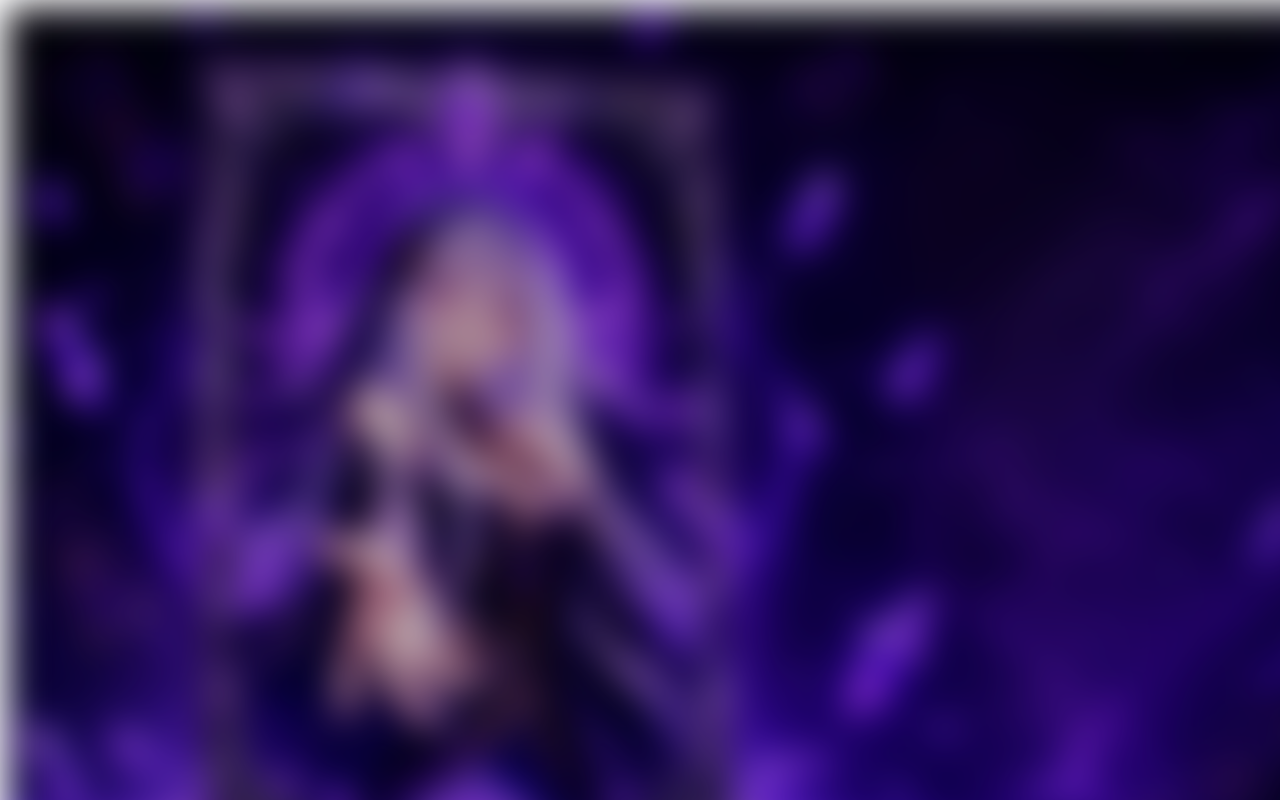
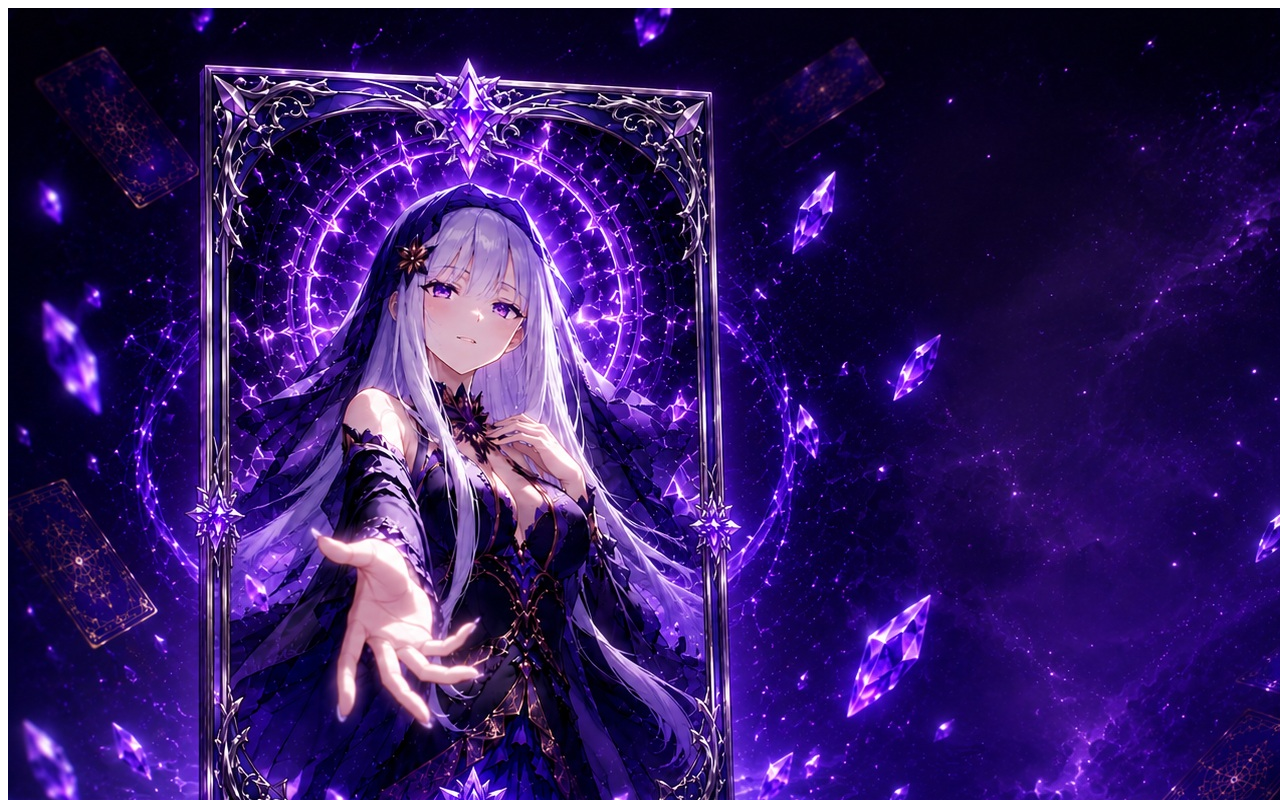
Before and after one commit to BanhKhuc04/contact.vanhkhuc, a React (Vite) app: page / in a window 1280 px wide. Shown: the top 800 px of the page. Built offline with nearby package versions, Linux system fonts and the light colour scheme; the HTML template or start-up script is replaced by a standard one.

Commit message:
refine scene media and audio behavior

```diff
--- a/src/App.jsx
+++ b/src/App.jsx
@@ -6,6 +6,7 @@
 import MobileBlocker from './components/MobileBlocker'
 
 export default function App() {
+  const AUDIO_PREFERENCE_KEY = 'satella-audio-enabled'
   const [sceneState, setSceneState] = useState('idle')
   const [isTransitioning, setIsTransitioning] = useState(false)
   const [isAudioPlaying, setIsAudioPlaying] = useState(false)
@@ -18,26 +19,11 @@
 
   const imageRef = useRef(null)
   const videoRef = useRef(null)
-  const fillImageRef = useRef(null)
-  const fillVideoRef = useRef(null)
   const mistRef = useRef(null)
   const dissolveRef = useRef(null)
   const softGlowRef = useRef(null)
   const audioRef = useRef(null)
-
-  const baseFilters = {
-    image: 'brightness(0.9) saturate(1.08)',
-    video: 'brightness(0.9) saturate(1.08)',
-    fillImage: 'blur(18px) brightness(0.74) saturate(1.18)',
-    fillVideo: 'blur(18px) brightness(0.74) saturate(1.18)',
-  }
-
-  const softenFilters = {
-    image: 'blur(10px) brightness(1.03) saturate(1.04)',
-    video: 'blur(10px) brightness(1.03) saturate(1.04)',
-    fillImage: 'blur(28px) brightness(0.86) saturate(1.14)',
-    fillVideo: 'blur(28px) brightness(0.86) saturate(1.14)',
-  }
+  const audioPreferenceRef = useRef(true)
 
   const setScene = useCallback((nextScene) => {
     sceneStateRef.current = nextScene
@@ -49,47 +35,25 @@
     setIsTransitioning(nextValue)
   }, [])
 
-  const setMediaOpacity = useCallback((imageOpacity, videoOpacity) => {
-    const imageTargets = [fillImageRef.current, imageRef.current].filter(Boolean)
-    const videoTargets = [fillVideoRef.current, videoRef.current].filter(Boolean)
+  const persistAudioPreference = useCallback((nextValue) => {
+    audioPreferenceRef.current = nextValue
+    window.localStorage.setItem(AUDIO_PREFERENCE_KEY, String(nextValue))
+  }, [AUDIO_PREFERENCE_KEY])
 
-    if (imageTargets.length) {
-      gsap.set(imageTargets, { opacity: imageOpacity })
-    }
-
-    if (videoTargets.length) {
-      gsap.set(videoTargets, { opacity: videoOpacity })
-    }
-  }, [])
-
-  const resetVideos = useCallback(() => {
-    ;[videoRef.current, fillVideoRef.current].forEach((media) => {
-      if (!media) return
-      try {
-        media.pause()
-        media.currentTime = 0
-      } catch {
-        // Ignore media reset failures from an interrupted playback.
-      }
-    })
-  }, [])
-
-  const restoreSceneFilters = useCallback(() => {
+  const resetSceneVisuals = useCallback(() => {
     if (imageRef.current) {
-      gsap.set(imageRef.current, { filter: baseFilters.image })
+      gsap.set(imageRef.current, { opacity: 1, filter: 'none' })
     }
 
     if (videoRef.current) {
-      gsap.set(videoRef.current, { filter: baseFilters.video })
+      gsap.set(videoRef.current, { opacity: 0, filter: 'none' })
     }
 
-    if (fillImageRef.current) {
-      gsap.set(fillImageRef.current, { filter: baseFilters.fillImage })
-    }
-
-    if (fillVideoRef.current) {
-      gsap.set(fillVideoRef.current, { filter: baseFilters.fillVideo })
-    }
+    ;[mistRef.current, dissolveRef.current, softGlowRef.current]
+      .filter(Boolean)
+      .forEach((target) => {
+        gsap.set(target, { opacity: 0 })
+      })
   }, [])
 
   useEffect(() => {
@@ -115,11 +79,22 @@
     const audio = audioRef.current
     if (!audio) return
 
-    audio.volume = 0.48
+    const savedPreference = window.localStorage.getItem(AUDIO_PREFERENCE_KEY)
+    const shouldAutoPlay = savedPreference !== 'false'
+
+    audioPreferenceRef.current = shouldAutoPlay
+    audio.volume = 0.3
+
+    if (!shouldAutoPlay) {
+      setIsAudioPlaying(false)
+      setAudioLocked(false)
+      return
+    }
 
     audio
       .play()
       .then(() => {
+        persistAudioPreference(true)
         setIsAudioPlaying(true)
         setAudioLocked(false)
       })
@@ -127,7 +102,7 @@
         setAudioLocked(true)
         setIsAudioPlaying(false)
       })
-  }, [])
+  }, [AUDIO_PREFERENCE_KEY, persistAudioPreference])
 
   useEffect(() => {
     requestAnimationFrame(() => setIsReady(true))
@@ -137,11 +112,14 @@
     if (!audioLocked) return
 
     const unlockAudio = async () => {
+      if (!audioPreferenceRef.current) return
+
       const audio = audioRef.current
       if (!audio) return
 
       try {
         await audio.play()
+        persistAudioPreference(true)
         setAudioLocked(false)
         setIsAudioPlaying(true)
       } catch {
@@ -154,30 +132,24 @@
 
     document.addEventListener('pointerdown', unlockAudio)
     document.addEventListener('keydown', unlockAudio)
+    window.addEventListener('focus', unlockAudio)
+    document.addEventListener('visibilitychange', unlockAudio)
 
     return () => {
       document.removeEventListener('pointerdown', unlockAudio)
       document.removeEventListener('keydown', unlockAudio)
+      window.removeEventListener('focus', unlockAudio)
+      document.removeEventListener('visibilitychange', unlockAudio)
     }
-  }, [audioLocked])
+  }, [audioLocked, persistAudioPreference])
 
   useEffect(() => {
-    setMediaOpacity(1, 0)
-    restoreSceneFilters()
-
-    const overlayTargets = [
-      mistRef.current,
-      dissolveRef.current,
-      softGlowRef.current,
-    ].filter(Boolean)
-    if (overlayTargets.length) {
-      gsap.set(overlayTargets, { opacity: 0 })
-    }
+    resetSceneVisuals()
 
     return () => {
       timelineRef.current?.kill()
     }
-  }, [restoreSceneFilters, setMediaOpacity])
+  }, [resetSceneVisuals])
 
   const handleSceneClick = useCallback(() => {
     if (transitionLockRef.current || sceneStateRef.current === 'playingVideo') {
@@ -185,12 +157,18 @@
     }
 
     const video = videoRef.current
-    if (!video) return
+    const image = imageRef.current
+    if (!video || !image) return
 
     timelineRef.current?.kill()
     setTransitionState(true)
-    resetVideos()
-    restoreSceneFilters()
+
+    try {
+      video.pause()
+      video.currentTime = 0
+    } catch {
+      // Ignore reset failures from interrupted media states.
+    }
 
     const timeline = gsap.timeline({
       defaults: { ease: 'power2.inOut' },
@@ -203,126 +181,72 @@
       .set(mistRef.current, {
         opacity: 0,
         xPercent: -18,
-        scale: 1.08,
-        filter: 'blur(30px)',
+        filter: 'blur(24px)',
       })
       .set(dissolveRef.current, {
         opacity: 0,
-        filter: 'blur(22px)',
+        filter: 'blur(16px)',
       })
       .set(softGlowRef.current, {
         opacity: 0,
-        filter: 'blur(28px)',
+        filter: 'blur(18px)',
       })
       .to(mistRef.current, {
-        opacity: 0.95,
+        opacity: 0.72,
         xPercent: 0,
-        filter: 'blur(18px)',
-        duration: 0.55,
+        filter: 'blur(14px)',
+        duration: 0.38,
       })
       .to(
         dissolveRef.current,
         {
-          opacity: 0.72,
-          filter: 'blur(12px)',
-          duration: 0.45,
+          opacity: 0.42,
+          filter: 'blur(10px)',
+          duration: 0.34,
         },
         '<'
       )
       .to(
         softGlowRef.current,
         {
-          opacity: 0.7,
-          filter: 'blur(18px)',
-          duration: 0.45,
-        },
-        '<'
-      )
-      .to(
-        imageRef.current,
-        {
-          filter: softenFilters.image,
-          duration: 0.35,
-        },
-        '-=0.15'
-      )
-      .to(
-        fillImageRef.current,
-        {
-          filter: softenFilters.fillImage,
-          duration: 0.35,
+          opacity: 0.28,
+          filter: 'blur(14px)',
+          duration: 0.34,
         },
         '<'
       )
       .add(() => {
-        const fillVideo = fillVideoRef.current
+        setScene('playingVideo')
 
-        setScene('playingVideo')
-        if (videoRef.current) {
-          gsap.set(videoRef.current, {
+        gsap.set(video, {
           opacity: 1,
-            filter: softenFilters.video,
+          filter: 'none',
         })
-        }
 
-        if (fillVideoRef.current) {
-          gsap.set(fillVideoRef.current, {
-            opacity: 1,
-            filter: softenFilters.fillVideo,
+        gsap.set(image, {
+          opacity: 0,
+          filter: 'none',
         })
-        }
 
-        if (imageRef.current) {
-          gsap.set(imageRef.current, { opacity: 0 })
-        }
-
-        if (fillImageRef.current) {
-          gsap.set(fillImageRef.current, { opacity: 0 })
-        }
-
-        void video
-          .play()
-          .then(() => {
-            if (!fillVideo) return
-            fillVideo.currentTime = video.currentTime
-            void fillVideo.play().catch(() => {})
-          })
-          .catch((error) => {
+        void video.play().catch((error) => {
           console.warn('Video play failed:', error)
-            resetVideos()
           setScene('idle')
-            setMediaOpacity(1, 0)
-            restoreSceneFilters()
+          gsap.set(image, { opacity: 1, filter: 'none' })
+          gsap.set(video, { opacity: 0, filter: 'none' })
         })
       })
-      .to(videoRef.current, {
-        filter: baseFilters.video,
-        duration: 0.45,
-      })
-      .to(
-        fillVideoRef.current,
-        {
-          filter: baseFilters.fillVideo,
-          duration: 0.45,
-        },
-        '<'
-      )
-      .to(
-        mistRef.current,
-        {
+      .to(mistRef.current, {
         opacity: 0,
         xPercent: 18,
-          filter: 'blur(34px)',
-          duration: 0.72,
-        },
-        '-=0.15'
-      )
+        filter: 'blur(26px)',
+        duration: 0.52,
+      })
       .to(
         dissolveRef.current,
         {
           opacity: 0,
-          filter: 'blur(26px)',
-          duration: 0.68,
+          filter: 'blur(20px)',
+          duration: 0.48,
         },
         '<'
       )
@@ -330,29 +254,29 @@
         softGlowRef.current,
         {
           opacity: 0,
-          filter: 'blur(30px)',
-          duration: 0.68,
+          filter: 'blur(22px)',
+          duration: 0.48,
         },
         '<'
       )
-      .set(imageRef.current, { filter: baseFilters.image })
-      .set(fillImageRef.current, { filter: baseFilters.fillImage })
-  }, [resetVideos, restoreSceneFilters, setMediaOpacity, setScene, setTransitionState])
+  }, [setScene, setTransitionState])
 
   const handleVideoEnded = useCallback(() => {
     if (transitionLockRef.current) return
 
+    const video = videoRef.current
+    const image = imageRef.current
+    if (!video || !image) return
+
     timelineRef.current?.kill()
     setTransitionState(true)
-    restoreSceneFilters()
 
     const timeline = gsap.timeline({
       defaults: { ease: 'power2.inOut' },
       onComplete: () => {
-        resetVideos()
+        video.pause()
+        video.currentTime = 0
         setScene('idle')
-        setMediaOpacity(1, 0)
-        restoreSceneFilters()
         setTransitionState(false)
       },
     })
@@ -363,108 +287,60 @@
       .set(mistRef.current, {
         opacity: 0,
         xPercent: 18,
-        scale: 1.08,
-        filter: 'blur(30px)',
+        filter: 'blur(24px)',
       })
       .set(dissolveRef.current, {
         opacity: 0,
-        filter: 'blur(22px)',
+        filter: 'blur(16px)',
       })
       .set(softGlowRef.current, {
         opacity: 0,
-        filter: 'blur(28px)',
+        filter: 'blur(18px)',
       })
       .to(mistRef.current, {
-        opacity: 0.95,
+        opacity: 0.72,
         xPercent: 0,
-        filter: 'blur(18px)',
-        duration: 0.55,
+        filter: 'blur(14px)',
+        duration: 0.38,
       })
       .to(
         dissolveRef.current,
         {
-          opacity: 0.72,
-          filter: 'blur(12px)',
-          duration: 0.45,
+          opacity: 0.42,
+          filter: 'blur(10px)',
+          duration: 0.34,
         },
         '<'
       )
       .to(
         softGlowRef.current,
         {
-          opacity: 0.7,
-          filter: 'blur(18px)',
-          duration: 0.45,
+          opacity: 0.28,
+          filter: 'blur(14px)',
+          duration: 0.34,
         },
         '<'
       )
-      .to(
-        videoRef.current,
-        {
-          filter: softenFilters.video,
-          duration: 0.35,
-        },
-        '-=0.15'
-      )
-      .to(
-        fillVideoRef.current,
-        {
-          filter: softenFilters.fillVideo,
-          duration: 0.35,
-        },
-        '<'
-      )
-      .to(
-        [videoRef.current, fillVideoRef.current].filter(Boolean),
-        {
+      .set(image, {
+        opacity: 1,
+        filter: 'none',
+      })
+      .set(video, {
         opacity: 0,
-          duration: 0.38,
-        }
-      )
-      .set(
-        imageRef.current,
-        {
-          opacity: 1,
-          filter: softenFilters.image,
-        },
-        '<'
-      )
-      .set(
-        fillImageRef.current,
-        {
-          opacity: 1,
-          filter: softenFilters.fillImage,
-        },
-        '<'
-      )
-      .to(imageRef.current, {
-        filter: baseFilters.image,
-        duration: 0.45,
+        filter: 'none',
       })
-      .to(
-        fillImageRef.current,
-        {
-          filter: baseFilters.fillImage,
-          duration: 0.45,
-        },
-        '<'
-      )
-      .to(
-        mistRef.current,
-        {
+      .to(mistRef.current, {
         opacity: 0,
         xPercent: -18,
-          filter: 'blur(34px)',
-          duration: 0.72,
-        },
-        '-=0.15'
-      )
+        filter: 'blur(26px)',
+        duration: 0.52,
+      })
       .to(
         dissolveRef.current,
         {
           opacity: 0,
-          filter: 'blur(26px)',
-          duration: 0.68,
+          filter: 'blur(20px)',
+          duration: 0.48,
         },
         '<'
       )
@@ -472,12 +348,12 @@
         softGlowRef.current,
         {
           opacity: 0,
-          filter: 'blur(30px)',
-          duration: 0.68,
+          filter: 'blur(22px)',
+          duration: 0.48,
         },
         '<'
       )
-  }, [resetVideos, restoreSceneFilters, setMediaOpacity, setScene, setTransitionState])
+  }, [setScene, setTransitionState])
 
   const toggleMusic = useCallback((event) => {
     event.stopPropagation()
@@ -489,6 +365,7 @@
       audio
         .play()
         .then(() => {
+          persistAudioPreference(true)
           setIsAudioPlaying(true)
           setAudioLocked(false)
         })
@@ -497,8 +374,9 @@
     }
 
     audio.pause()
+    persistAudioPreference(false)
     setIsAudioPlaying(false)
-  }, [])
+  }, [persistAudioPreference])
 
   const shellClassName = [
     'page-shell',
@@ -514,8 +392,6 @@
       <SceneBackground
         imageRef={imageRef}
         videoRef={videoRef}
-        fillImageRef={fillImageRef}
-        fillVideoRef={fillVideoRef}
         mistRef={mistRef}
         dissolveRef={dissolveRef}
         softGlowRef={softGlowRef}
--- a/src/components/MusicDock.jsx
+++ b/src/components/MusicDock.jsx
@@ -3,6 +3,7 @@
     <div
       className={`music-dock ${isAudioPlaying ? 'is-playing' : ''}`}
       onClick={(e) => e.stopPropagation()}
+      onPointerDown={(e) => e.stopPropagation()}
     >
       <div className="music-info">
         <span className="music-title">Satella Theme</span>
--- a/src/components/SceneBackground.jsx
+++ b/src/components/SceneBackground.jsx
@@ -75,8 +75,6 @@
 export default function SceneBackground({
   imageRef,
   videoRef,
-  fillImageRef,
-  fillVideoRef,
   mistRef,
   dissolveRef,
   softGlowRef,
@@ -86,24 +84,6 @@
   return (
     <>
       <div className="scene-stage" onClick={onSceneClick}>
-        <img
-          ref={fillImageRef}
-          className="scene-fill scene-fill-image"
-          src="/assets/images/satella-bg.jpg"
-          alt=""
-          aria-hidden="true"
-          draggable="false"
-        />
-
-        <video
-          ref={fillVideoRef}
-          className="scene-fill scene-fill-video"
-          src="/assets/videos/satella-loop.mp4"
-          muted
-          playsInline
-          preload="auto"
-        />
-
         <img
           ref={imageRef}
           className="scene-media scene-image"
--- a/src/styles.css
+++ b/src/styles.css
@@ -1,5 +1,5 @@
 :root {
-  --bg-dark: #08040f;
+  --bg-dark: #05000d;
   --bg-deep: #0f051c;
   --bg-panel: rgba(18, 6, 34, 0.82);
   --primary: #d6a9ff;
@@ -13,7 +13,7 @@
   --body-font: "Poppins", "Inter", sans-serif;
   --pointer-x: 50%;
   --pointer-y: 50%;
-  --hero-shift-x: 0px;
+  --hero-shift-x: -135px;
 }
 
 *,
@@ -57,7 +57,7 @@
   width: 100%;
   height: 100dvh;
   overflow: hidden;
-  background: var(--bg-dark);
+  background: #05000d;
   isolation: isolate;
 }
 
@@ -92,90 +92,96 @@
   z-index: 0;
   overflow: hidden;
   cursor: pointer;
-  background: #08040f;
+  background: #05000d;
 }
 
-.scene-fill,
 .scene-media {
   position: fixed;
   inset: 0;
   width: 100vw;
   height: 100dvh;
-  will-change: opacity, filter;
+  object-fit: cover;
+  object-position: center center;
+  will-change: opacity;
+  transform: translateZ(0);
+  backface-visibility: hidden;
   pointer-events: none;
   user-select: none;
   transition: none;
 }
 
-.scene-fill {
-  object-fit: cover;
-  transform: scale(1.08);
-  filter: blur(18px) brightness(0.74) saturate(1.18);
-  opacity: 0.9;
+.scene-media {
+  filter: none;
 }
 
-.scene-media {
-  object-fit: contain;
-  object-position: center center;
-  filter: brightness(0.9) saturate(1.08);
+.scene-image {
+  opacity: 1;
+  z-index: 0;
 }
 
-.scene-video,
-.scene-fill-video {
+.scene-video {
+  opacity: 0;
+  z-index: 0;
+  pointer-events: none;
+}
+
+.page-shell.playing-video .scene-image {
   opacity: 0;
 }
 
-.scene-image,
-.scene-fill-image {
+.page-shell.playing-video .scene-video {
   opacity: 1;
 }
 
 .scene-overlay {
   position: fixed;
   inset: 0;
-  z-index: 3;
+  z-index: 1;
   pointer-events: none;
+  opacity: 0.42;
   background:
-    radial-gradient(circle at 70% 42%, rgba(126, 55, 196, 0.14), transparent 42%),
-    radial-gradient(circle at 16% 22%, rgba(255, 255, 255, 0.06), transparent 16%),
-    linear-gradient(90deg, rgba(5, 1, 12, 0.28), rgba(12, 4, 28, 0.12) 42%, rgba(4, 1, 10, 0.4));
+    radial-gradient(circle at 72% 42%, rgba(126, 55, 196, 0.06), transparent 42%),
+    linear-gradient(90deg, rgba(4, 0, 12, 0.015), rgba(9, 2, 24, 0.08));
 }
 
 .scene-haze {
   position: fixed;
-  inset: -8%;
-  z-index: 4;
+  inset: 0;
+  z-index: 1;
   pointer-events: none;
-  background:
-    radial-gradient(circle at 26% 58%, rgba(195, 145, 255, 0.2), transparent 30%),
-    radial-gradient(circle at 78% 26%, rgba(120, 65, 210, 0.18), transparent 26%),
-    radial-gradient(circle at 54% 80%, rgba(255, 255, 255, 0.05), transparent 16%);
+  opacity: 0.1;
+  background: radial-gradient(circle at 50% 50%, rgba(155, 94, 255, 0.06), transparent 56%);
   mix-blend-mode: screen;
-  filter: blur(34px);
-  opacity: 0.82;
-  animation: hazeDrift 18s ease-in-out infinite;
+}
+
+.page-shell.playing-video .scene-overlay {
+  opacity: 0.28;
+}
+
+.page-shell.playing-video .scene-haze {
+  opacity: 0.06;
 }
 
 .dream-mist-layer {
   position: fixed;
-  inset: -12%;
+  inset: -10%;
   z-index: 22;
   pointer-events: none;
   opacity: 0;
-  transform: translateX(-18%) scale(1.08);
+  transform: translateX(-18%);
   background:
-    radial-gradient(circle at 28% 52%, rgba(218, 175, 255, 0.32), transparent 28%),
-    radial-gradient(circle at 52% 48%, rgba(150, 80, 255, 0.22), transparent 36%),
+    radial-gradient(circle at 28% 52%, rgba(218, 175, 255, 0.18), transparent 28%),
+    radial-gradient(circle at 52% 48%, rgba(150, 80, 255, 0.1), transparent 36%),
     linear-gradient(
       105deg,
       transparent 0%,
-      rgba(70, 18, 118, 0.1) 22%,
-      rgba(170, 95, 255, 0.32) 46%,
-      rgba(235, 210, 255, 0.3) 52%,
-      rgba(115, 45, 200, 0.22) 62%,
+      rgba(70, 18, 118, 0.04) 22%,
+      rgba(170, 95, 255, 0.16) 46%,
+      rgba(235, 210, 255, 0.12) 52%,
+      rgba(115, 45, 200, 0.1) 62%,
       transparent 100%
     );
-  filter: blur(28px);
+  filter: blur(24px);
   mix-blend-mode: screen;
 }
 
@@ -186,10 +192,10 @@
   pointer-events: none;
   opacity: 0;
   background:
-    radial-gradient(circle at 30% 50%, rgba(255, 245, 255, 0.42), transparent 12%),
-    radial-gradient(circle at 42% 52%, rgba(196, 135, 255, 0.26), transparent 30%),
-    radial-gradient(circle at 70% 45%, rgba(115, 45, 200, 0.12), transparent 46%);
-  filter: blur(18px);
+    radial-gradient(circle at 30% 50%, rgba(255, 245, 255, 0.16), transparent 12%),
+    radial-gradient(circle at 42% 52%, rgba(196, 135, 255, 0.1), transparent 30%),
+    radial-gradient(circle at 70% 45%, rgba(115, 45, 200, 0.06), transparent 46%);
+  filter: blur(16px);
   mix-blend-mode: screen;
 }
 
@@ -200,9 +206,9 @@
   pointer-events: none;
   opacity: 0;
   background:
-    radial-gradient(circle at 31% 50%, rgba(246, 225, 255, 0.42), transparent 18%),
-    radial-gradient(circle at 55% 45%, rgba(155, 85, 255, 0.18), transparent 50%);
-  filter: blur(24px);
+    radial-gradient(circle at 31% 50%, rgba(246, 225, 255, 0.14), transparent 18%),
+    radial-gradient(circle at 55% 45%, rgba(155, 85, 255, 0.06), transparent 50%);
+  filter: blur(18px);
   mix-blend-mode: screen;
 }
 
@@ -270,6 +276,10 @@
 }
 
 @media (min-width: 2200px) {
+  :root {
+    --hero-shift-x: -165px;
+  }
+
   .hero-content {
     top: 43%;
     right: clamp(170px, 10vw, 350px);
@@ -278,6 +288,10 @@
 }
 
 @media (max-width: 1500px) {
+  :root {
+    --hero-shift-x: -95px;
+  }
+
   .hero-content {
     top: 42%;
     right: clamp(46px, 4vw, 92px);
```
Also changed, not shown: src/components/HeroContent.jsx (+7 -1 lines), 2 other files (tests, documents, lock files or other folders). Lines whose indentation alone changed are shown as unchanged.
